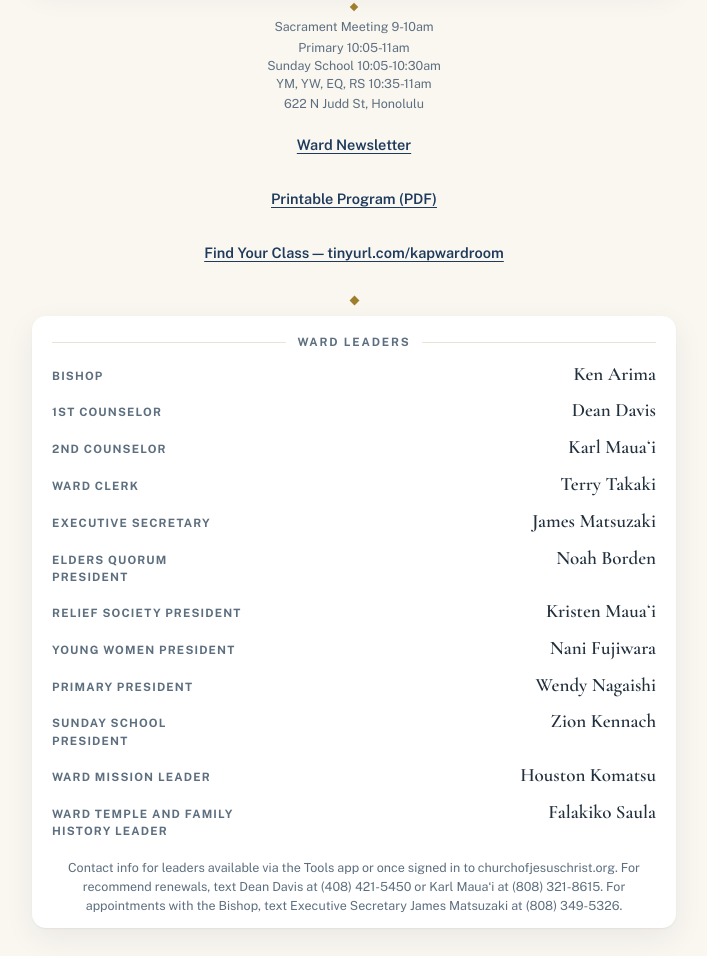
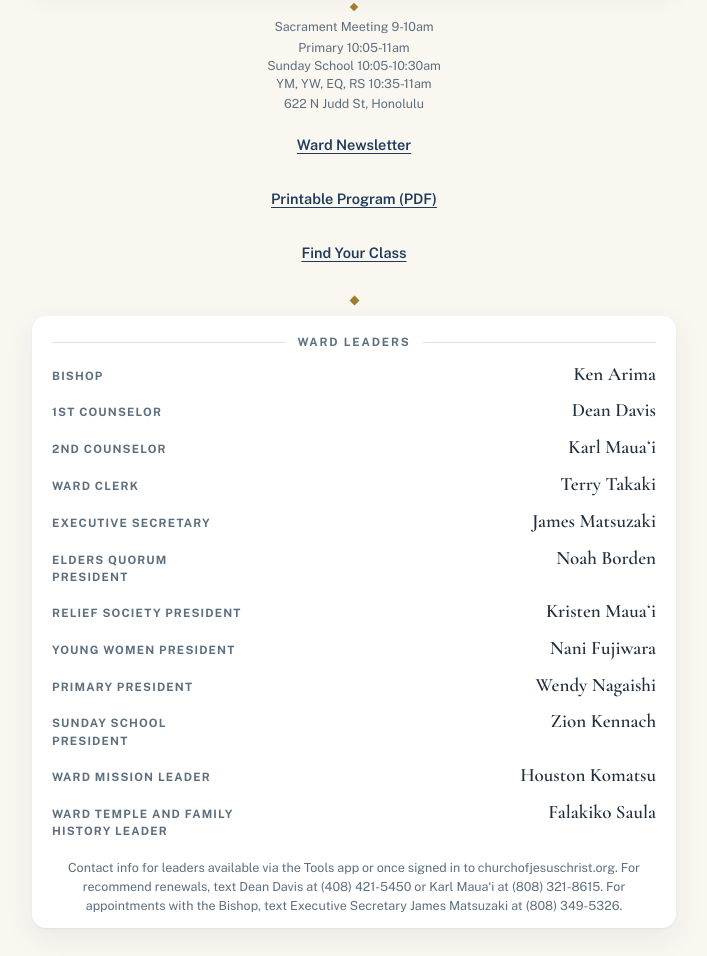
Before and after one commit to kapalamaward/kapalamaward.github.io, a plain HTML site: page index.html in a window 1280 px wide. Shown: the part 876-1832 px from the top of the page, without its empty margins (286-993 px from the left). Drawn offline with Linux system fonts and the light colour scheme.

Commit message:
Update program

```diff
--- a/index.html
+++ b/index.html
@@ -712,7 +712,7 @@
         <p class="address">622 N Judd St, Honolulu</p>
         <p class="newsletter"><a href="https://tinyurl.com/kap-news" target="_blank" rel="noopener">Ward Newsletter</a></p>
         <p class="newsletter"><a href="https://tinyurl.com/kapwardprint" target="_blank" rel="noopener">Printable Program (PDF)</a></p>
-        <p class="newsletter"><a href="https://tinyurl.com/kapwardroom" target="_blank" rel="noopener">Find Your Class — tinyurl.com/kapwardroom</a></p>
+        <p class="newsletter"><a href="https://tinyurl.com/kapwardroom" target="_blank" rel="noopener">Find Your Class</a></p>
       </footer>
 
       <!-- Ward Leaders: a directory that stays the same every week
```
